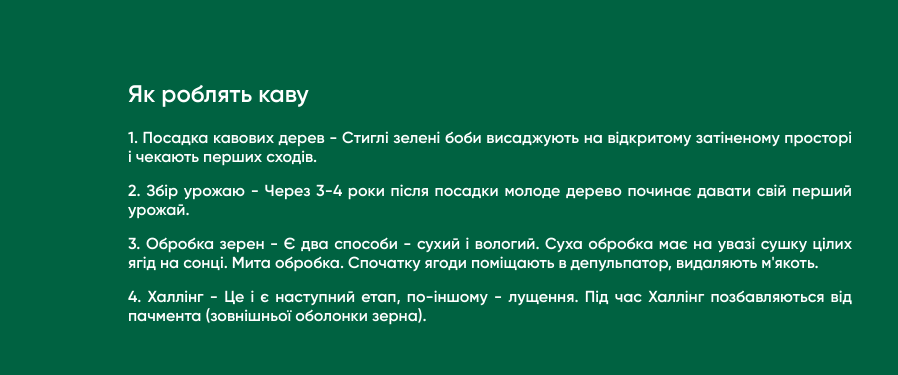
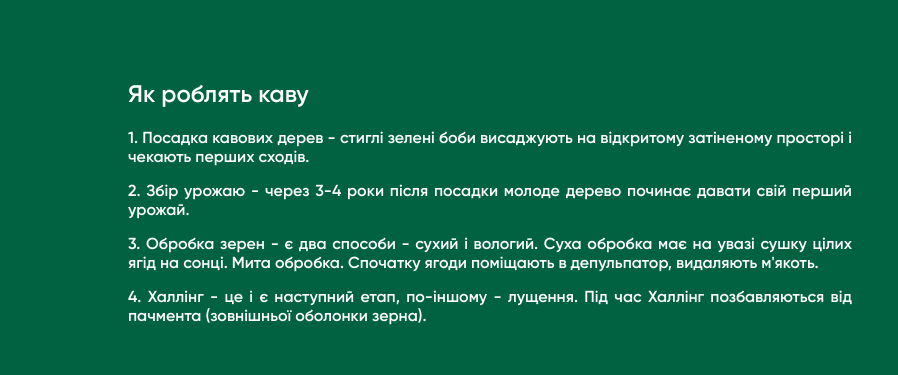
Before and after one commit to DmytroGam/DmytroGam.github.io, a plain HTML site: page index.html in a window 1280 px wide. Shown: the part 2000-2375 px from the top of the page, 0-898 px from the left. Drawn offline with Linux system fonts and the light colour scheme; grey boxes are pictures that could not be loaded.

Commit message:
Add files via upload

```diff
--- a/index.html
+++ b/index.html
@@ -35,6 +35,10 @@
         <p>Кава це продукт без якого зараз не може уявити своє життя практично кожна людина</p>
     </div>
 </div>
+
+<div class="btn-up btn-up_hide"></div>
+
+<script src="./js/js.js"></script>
 
 <div class="block type_1">
     <dbiv class="block_content">
@@ -108,10 +112,10 @@
     <div class="block_content">
         <div class="text">
             <h2>Як роблять каву</h2>
-            <p><b>1. Посадка кавових дерев</b> -  Стиглі зелені боби висаджують на відкритому затіненому просторі і чекають перших сходів.</p>
-            <p><b>2. Збір урожаю</b> - Через 3-4 роки після посадки молоде дерево починає давати свій перший урожай.</p>
-            <p><b>3. Обробка зерен</b> - Є два способи - сухий і вологий. Суха обробка має на увазі сушку цілих ягід на сонці. Мита обробка. Спочатку ягоди поміщають в депульпатор, видаляють м'якоть.</p>
-            <p><b>4. Халлінг</b> - Це і є наступний етап, по-іншому - лущення. Під час Халлінг позбавляються від пачмента (зовнішньої оболонки зерна).</p>
+            <p><b>1. Посадка кавових дерев</b> -  стиглі зелені боби висаджують на відкритому затіненому просторі і чекають перших сходів.</p>
+            <p><b>2. Збір урожаю</b> - через 3-4 роки після посадки молоде дерево починає давати свій перший урожай.</p>
+            <p><b>3. Обробка зерен</b> - є два способи - сухий і вологий. Суха обробка має на увазі сушку цілих ягід на сонці. Мита обробка. Спочатку ягоди поміщають в депульпатор, видаляють м'якоть.</p>
+            <p><b>4. Халлінг</b> - це і є наступний етап, по-іншому - лущення. Під час Халлінг позбавляються від пачмента (зовнішньої оболонки зерна).</p>
         </div>
         <div class="content">
             <img class="img" src="./img/Coffee_block-3.jpg" alt="">
```
Also changed, not shown: history.html (+4 -0 lines), how make a coffee.html (+4 -0 lines), recipes.html (+4 -0 lines), coffee type.html (line endings or trailing spaces).
